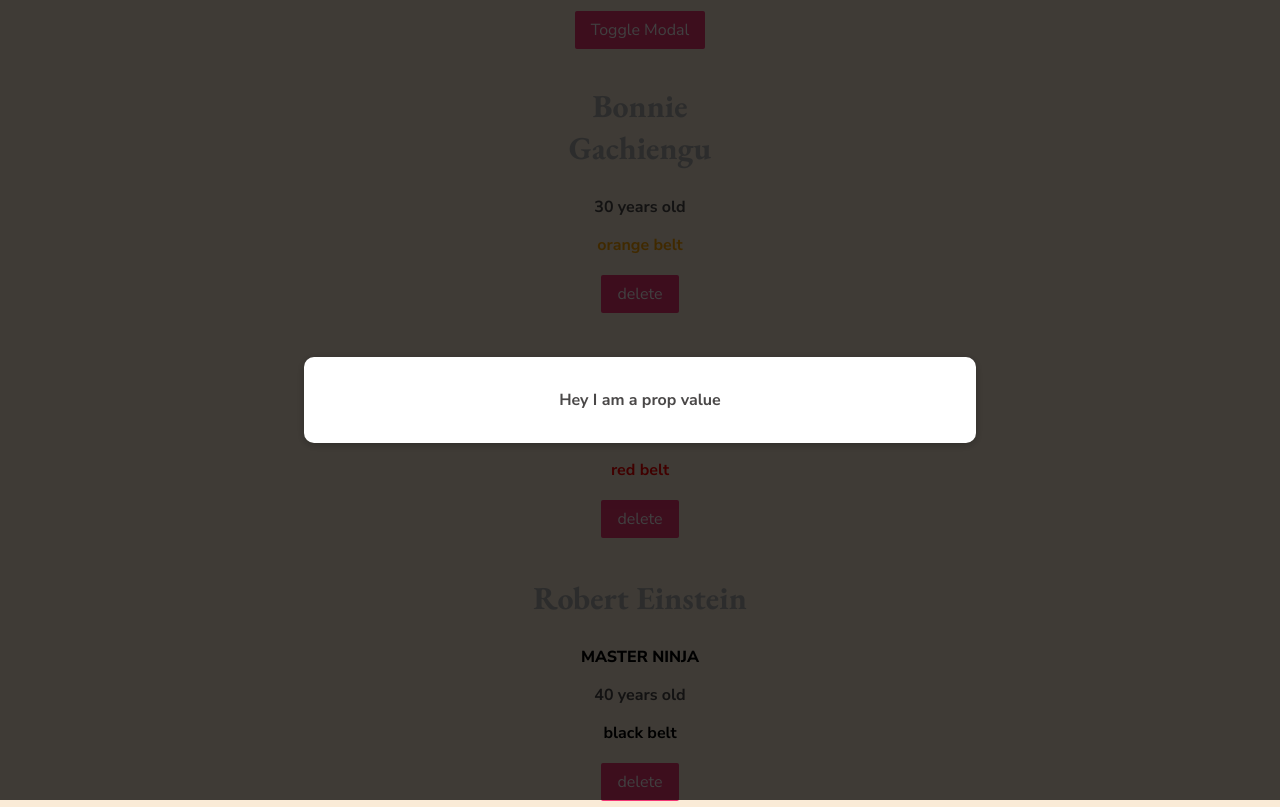
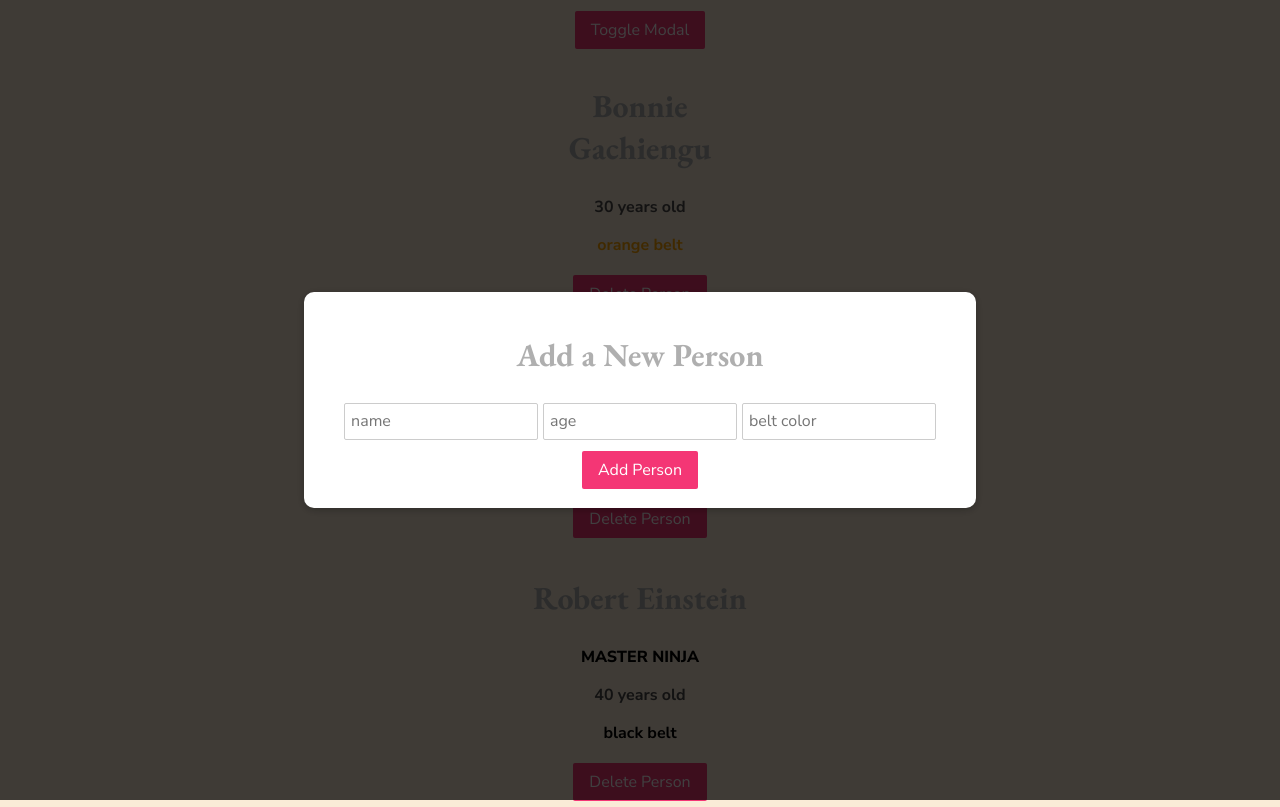
Before and after one commit to bonniegachiengu/svelteproject, a Svelte app: page / in a window 1280 px wide. Both pictures are taken after a click on the button "Toggle Modal". Built offline with nearby package versions, Linux system fonts and the light colour scheme.

Commit message:
slots & handleDelete

```diff
--- a/src/App.svelte
+++ b/src/App.svelte
@@ -14,8 +14,8 @@
 		showModal = !showModal;
 	}
 
-	const handleClick = (id) => {
-		// remove the last person from the array people
+	// Delete a person when the button is clicked
+	const handleDelete = (id) => {
 		people = people.filter(person => person.id !== id);
 	}
 
@@ -24,11 +24,19 @@
 </script>
 
 <!--Component - Modal-->
-<Modal message = "Hey I am a prop value" {showModal} on:click={toggleModal}/>
+<Modal {showModal} on:click={toggleModal}>
+	<form>
+		<input type="text" placeholder="name" id="name" name="name">
+		<input type="number" placeholder="age" id="age" name="age">
+		<input type="text" placeholder="belt color" id="beltColor" name="beltColor">
+		<button class="btn" type="submit">Add Person</button>
+	</form>
+	<h2 slot="title">Add a New Person</h2>
+</Modal>
 
 <!--Component - Main content-->
 <main>
-	<button class="btn" on:click|once={toggleModal}>Toggle Modal</button>
+	<button class="btn" on:click={toggleModal}>Toggle Modal</button>
 	{#each people as person (person.id)}
 		<div class="person">
 			<h2>{person.name}</h2>
@@ -38,7 +46,7 @@
 			{/if}
 			<p>{person.age} years old</p>
 			<p style="color: {person.beltColor};">{person.beltColor} belt</p>
-			<button class="btn" on:click={handleClick}>delete</button>
+			<button class="btn" on:click={() => handleDelete(person.id)}>Delete Person</button>
 		</div>
 		{:else}
 		<p>No people to display...</p>
--- a/src/Modal.svelte
+++ b/src/Modal.svelte
@@ -7,8 +7,6 @@
     // capture - the event will be dispatched to the handler before it reaches the target element
     // stopPropagation - stops the event from propagating further (e.g. from a child to a parent element)
 
-
-    export let message = "default message";
     export let showModal = false;
     export let dontDelete = false;
 </script>
@@ -17,7 +15,8 @@
     <!-- svelte-ignore a11y-click-events-have-key-events -->
     <div class="backdrop" class:delete={dontDelete} on:click|self>
         <div class="modal">
-            <p>{message}</p>
+            <slot name="title"></slot>
+            <slot></slot>
         </div>
     </div>
 {/if}
```
Also changed, not shown: public/build/bundle.js, 1 other file (tests, documents, lock files or other folders).
